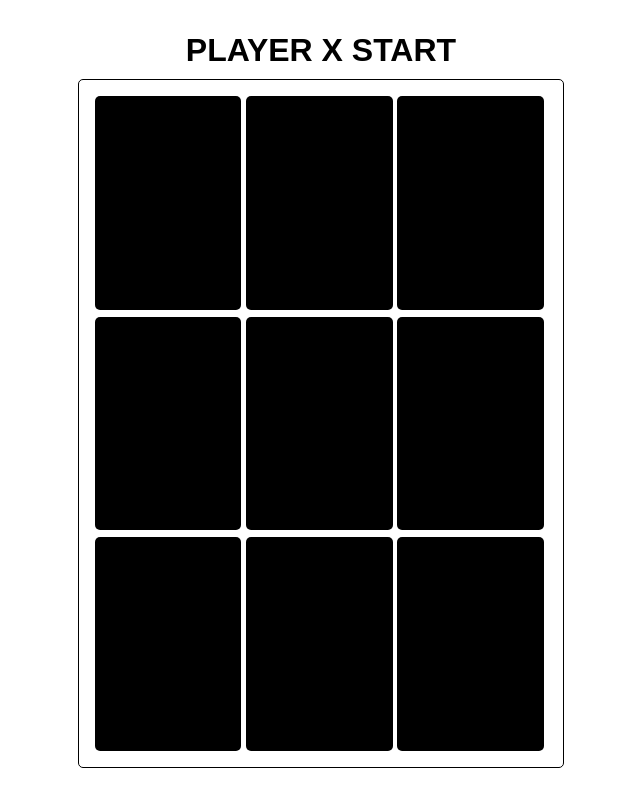
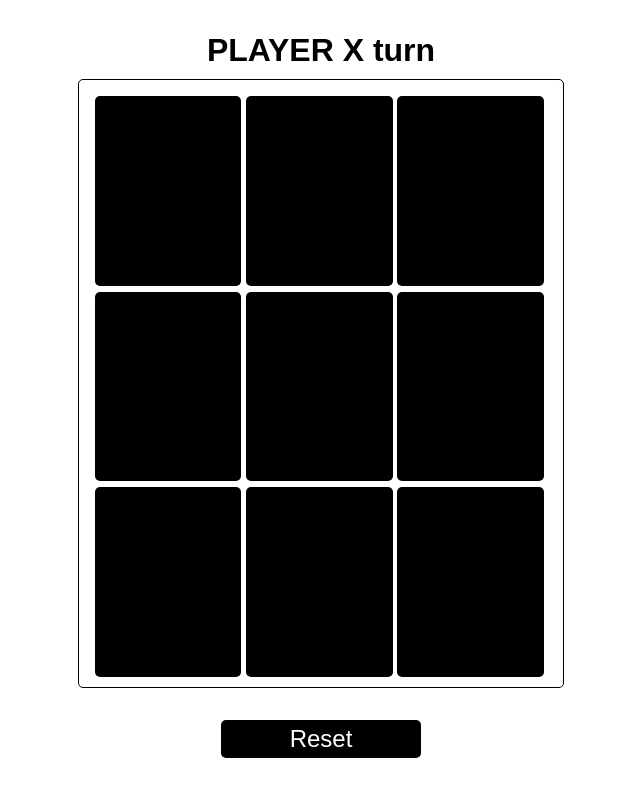
Before and after one commit to FrontManDev/tic-tac-teo, a React (Create React App) app: page / in a window 1280 px wide. Shown: the whole page, without its empty margins (319-959 px from the left). Built offline with nearby package versions, Linux system fonts and the light colour scheme.

Commit message:
end the game

```diff
--- a/src/Game/Came.module.css
+++ b/src/Game/Came.module.css
@@ -6,7 +6,7 @@
 }
 
 .container {
-    height: 100vh;
+    height: 90vh;
     display: flex;
     justify-content: center;
     align-items: center;
@@ -14,13 +14,14 @@
     padding: 2rem;
 }
 
-.container h1{
+.container h1 {
     margin-bottom: 10px;
 }
 
 .buttons {
     display: grid;
     grid-template-columns: 33% 33% 33%;
+    grid-template-rows: 33% 33% 33%;
     gap: 1%;
     width: 40%;
     height: 100%;
@@ -41,6 +42,32 @@
     transition: 0.3s;
 }
 
-.buttons button:hover{
+.buttons button:hover {
     transform: scale(1.01);
 }
+
+.buttons .WinningButton {
+    background-color: green;
+}
+
+
+.resetbutton {
+    display: flex;
+    justify-content: center;
+}
+
+.resetbutton button {
+    padding: 5px;
+    width: 200px;
+    font-size: 1.5rem;
+    background-color: black;
+    color: white;
+    border: none;
+    transition: 0.3s;
+    cursor: pointer;
+    border-radius: 5px;
+}
+
+.resetbutton button:hover {
+    scale: 1.01;
+}
--- a/src/Game/Game.jsx
+++ b/src/Game/Game.jsx
@@ -1,34 +1,99 @@
-import { useState } from "react";
+import { useEffect, useState } from "react";
 import styles from "./Came.module.css";
-function Square({ value, onClick }) {
+
+function Square({ value, onClick, WinnerCombo }) {
     return (
-        <button onClick={onClick}>
+        <button onClick={onClick} className={WinnerCombo ? styles.WinningButton : ""}>
             <span>{value}</span>
         </button>
     )
 }
-function Board() {
-    const [isXTurn, SetisXTrun] = useState(true);
-    const [TicTacTeo, SetTicTacTeo] = useState(Array(9).fill(""));
 
-    function HandleTicTacTeo(value) {
-        const Squares = [...TicTacTeo];
-        Squares[value] =
-            isXTurn ? Squares[value] = "X" : Squares[value] = "O"
-        SetTicTacTeo(Squares);
-        SetisXTrun(!isXTurn);
+function Board({ isXTurn, SetisXTrun, Squares, SetSquares, IsWinner, Winner, WinnerCombo }) {
+
+    function HandleSquares(value) {
+        if (Squares[value] === "" && Winner === false) {
+            const NextSquares = [...Squares];
+            NextSquares[value] = isXTurn ? "X" : "O"
+            SetSquares(NextSquares);
+            SetisXTrun(!isXTurn);
+            IsWinner();
+        }
+        return;
     }
+
     return (
         <div className={styles.buttons}>
-            {TicTacTeo.map((value, index) => (<Square value={value} onClick={() => HandleTicTacTeo(index)} />))}
+            {Squares.map((value, index) => (
+                <Square value={value}
+                    onClick={() => HandleSquares(index)}
+                    WinnerCombo={WinnerCombo.includes(index)}
+                />))}
         </div>
     )
 }
+
 export default function Game() {
+
+    const [isXTurn, SetisXTrun] = useState(true);
+    const [Squares, SetSquares] = useState(Array(9).fill(""));
+    const [WinnerCombo, SetWinerCombo] = useState([]);
+    const [Winner, SetWinner] = useState(false);
+    function Reset() {
+        SetSquares(Array(9).fill(""));
+        SetWinner(false);
+        SetWinerCombo([]);
+        SetisXTrun(true);
+    }
+
+
+    function IsWinner() {
+
+        const ComboOfWinner = [
+            [0, 1, 2], [3, 4, 5],
+            [6, 7, 8], [0, 3, 6],
+            [1, 4, 7], [2, 5, 8],
+            [0, 4, 8], [2, 4, 6]
+        ];
+
+        for (let [a, b, c] of ComboOfWinner) {
+            if (Squares[a] !== "" && Squares[a] === Squares[b] && Squares[a] === Squares[c]) {
+                SetWinerCombo([a, b, c]);
+                SetWinner(`PLAYER ${Squares[a]} is Winner`);
+                return;
+            }
+        }
+        IsFull() && SetWinner("Draw")
+    }
+
+    function IsFull() {
+        let Full = Squares.every(item => item !== "");
+        if (Full) {
+            return true;
+        }
+        return false;
+    }
+
+    useEffect(() => {
+        IsWinner();
+    }, [Squares]);
     return (
-        <div className={styles.container}>
-            <h1>PLAYER X START</h1>
-            <Board />
-        </div>
+        <>
+            <div className={styles.container}>
+                <h1>{Winner ? Winner : (isXTurn ? "PLAYER X turn " : "PLAYER O turn")}</h1>
+                <Board
+                    isXTurn={isXTurn}
+                    SetisXTrun={SetisXTrun}
+                    IsWinner={IsWinner}
+                    Squares={Squares}
+                    SetSquares={SetSquares}
+                    Winner={Winner}
+                    WinnerCombo={WinnerCombo}
+                />
+            </div>
+            <div className={styles.resetbutton}>
+                <button onClick={() => Reset()}>Reset</button>
+            </div>
+        </>
     )
 }
```
